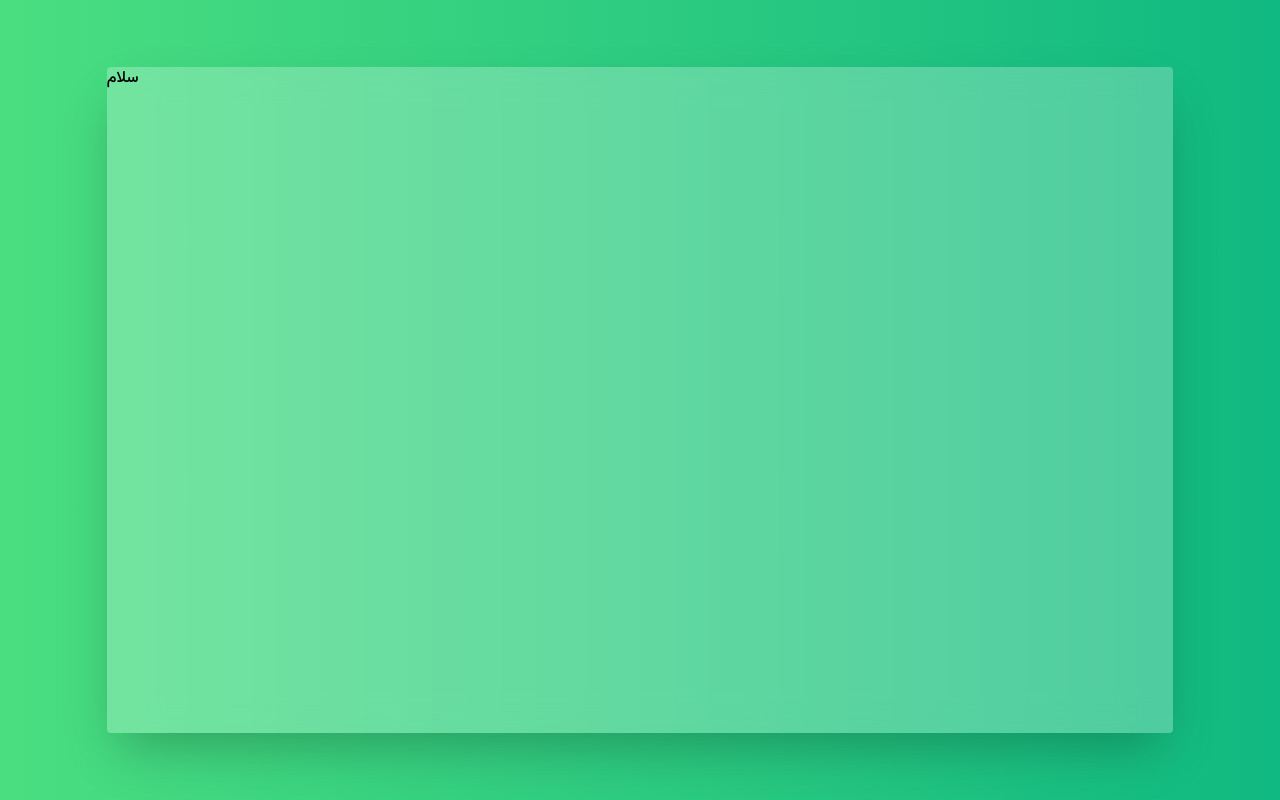
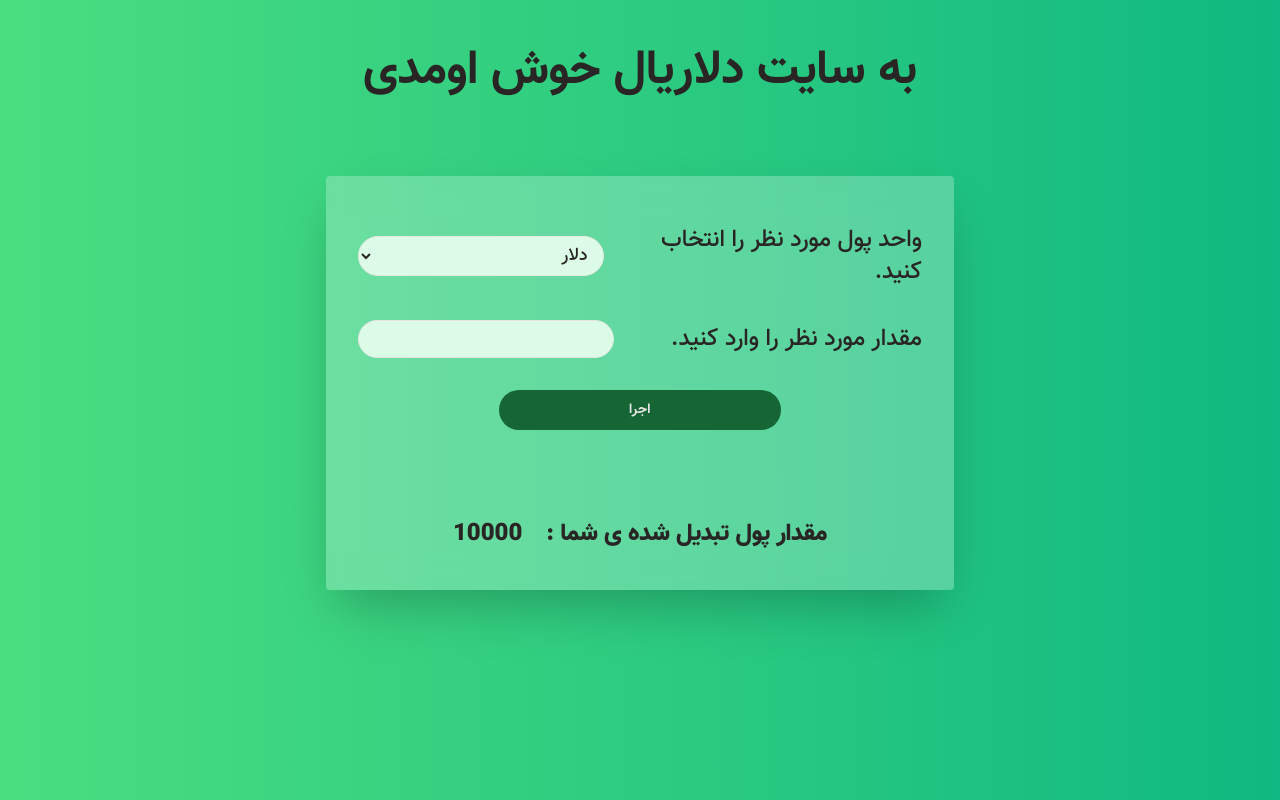
Before and after one commit to Mohammad-MH1/react-task, a React (Vite) app: page / in a window 1280 px wide. Built offline with nearby package versions, Linux system fonts and the light colour scheme.

Commit message:
Build a static version

```diff
--- a/index.html
+++ b/index.html
@@ -7,7 +7,7 @@
     <title>Vite + React + TS</title>
   </head>
   <body
-    class="font-vazir bg-gradient-to-r from-green-400 to-emerald-500 font-medium"
+    class="bg-gradient-to-r from-green-400 to-emerald-500 font-vazir font-medium text-stone-800"
   >
     <div id="root"></div>
     <script type="module" src="/src/main.tsx"></script>
--- a/package.json
+++ b/package.json
@@ -11,7 +11,8 @@
   },
   "dependencies": {
     "react": "^18.3.1",
-    "react-dom": "^18.3.1"
+    "react-dom": "^18.3.1",
+    "react-icons": "^5.3.0"
   },
   "devDependencies": {
     "@eslint/js": "^9.9.0",
--- a/src/App.tsx
+++ b/src/App.tsx
@@ -1,7 +1,19 @@
 import AppLayout from './components/AppLayout';
+import FormCard from './components/FormCard';
+import Header from './components/Header';
+import Main from './components/Main';
+import TextCard from './components/TextCard';
 
 function App() {
-  return <AppLayout />;
+  return (
+    <AppLayout>
+      <Header />
+      <Main>
+        <FormCard />
+        <TextCard />
+      </Main>
+    </AppLayout>
+  );
 }
 
 export default App;
--- a/src/components/AppLayout.tsx
+++ b/src/components/AppLayout.tsx
@@ -1,10 +1,14 @@
-function AppLayout() {
+import { ReactNode } from 'react';
+
+type AppLayoutProps = {
+  children: ReactNode;
+};
+
+function AppLayout({ children }: AppLayoutProps) {
   return (
-    <main className='flex h-dvh items-center justify-center'>
-      <div className='h-5/6 w-5/6 rounded bg-white/[.25] shadow-2xl backdrop-blur-lg'>
-        سلام
-      </div>
-    </main>
+    <>
+      <div className='h-dvh px-3 py-5 md:py-12'>{children}</div>
+    </>
   );
 }
 
--- /dev/null
+++ b/src/components/Button.tsx
@@ -0,0 +1,9 @@
+function Button() {
+  return (
+    <button className='inline-block h-6 w-3/4 rounded-full bg-green-800 text-sm font-semibold uppercase tracking-wide text-stone-200 transition-colors duration-300 hover:bg-green-600 hover:text-stone-300 focus:bg-green-600 focus:outline-none focus:ring focus:ring-green-600 focus:ring-offset-2 disabled:cursor-not-allowed sm:w-1/2 md:h-8 lg:h-10'>
+      اجرا
+    </button>
+  );
+}
+
+export default Button;
--- /dev/null
+++ b/src/components/FormCard.tsx
@@ -0,0 +1,30 @@
+import Button from './Button';
+
+function FormCard() {
+  return (
+    <form className='flex flex-col gap-3 py-2 sm:text-lg md:gap-6 md:text-xl lg:gap-8 lg:text-2xl'>
+      <div className='flex items-center justify-center gap-4 md:justify-around lg:justify-between'>
+        <label htmlFor='currency' className=''>
+          واحد پول مورد نظر را انتخاب کنید.
+        </label>
+        <select id='currency' className='input lg:w-64 lg:text-lg'>
+          <option value='dollar'>دلار</option>
+          <option value='rial'>ریال</option>
+        </select>
+      </div>
+      <div className='flex flex-col items-center justify-between gap-1 sm:flex-row sm:justify-center sm:gap-3 md:justify-around lg:justify-between'>
+        <label htmlFor='number'>مقدار مورد نظر را وارد کنید.</label>
+        <input
+          type='number'
+          id='number'
+          className='input sm:w-32 lg:w-64 lg:text-lg'
+        />
+      </div>
+      <div className='flex justify-center'>
+        <Button />
+      </div>
+    </form>
+  );
+}
+
+export default FormCard;
--- /dev/null
+++ b/src/components/Header.tsx
@@ -0,0 +1,12 @@
+function Header() {
+  return (
+    <header
+      dir='rtl'
+      className='mb-8 text-center text-3xl font-bold sm:mb-11 md:mb-20 md:text-4xl xl:text-5xl'
+    >
+      <h1>به سایت دلاریال خوش اومدی</h1>
+    </header>
+  );
+}
+
+export default Header;
--- /dev/null
+++ b/src/components/Main.tsx
@@ -0,0 +1,20 @@
+import { ReactNode } from 'react';
+
+type MainProps = {
+  children: ReactNode;
+};
+
+function Main({ children }: MainProps) {
+  return (
+    <main className='flex items-center justify-center'>
+      <div
+        className='flex h-5/6 w-full flex-col gap-10 rounded bg-white/[.25] px-5 py-4 shadow-2xl backdrop-blur-lg sm:w-5/6 md:w-3/4 md:gap-12 md:px-6 md:py-6 lg:w-3/5 lg:px-8 lg:py-10 xl:w-1/2 xl:gap-20'
+        dir='rtl'
+      >
+        {children}
+      </div>
+    </main>
+  );
+}
+
+export default Main;
--- /dev/null
+++ b/src/components/TextCard.tsx
@@ -0,0 +1,10 @@
+function TextCard() {
+  return (
+    <section className='space-y-2 text-center text-xl font-black md:flex md:items-center md:justify-center md:gap-6 md:space-y-0 xl:text-2xl'>
+      <p>مقدار پول تبدیل شده ی شما : </p>
+      <p>10000</p>
+    </section>
+  );
+}
+
+export default TextCard;
--- a/src/index.css
+++ b/src/index.css
@@ -3,6 +3,10 @@
 @tailwind utilities;
 
 @layer base {
+  .input {
+    @apply rounded-full border border-stone-200 bg-green-100 px-3 py-1 text-sm transition-all duration-300 focus:outline-none focus:ring focus:ring-green-700;
+  }
+
   @font-face {
     font-family: Vazir;
     src: url('./fonts/Vazir.woff2') format('woff2');
```
Also changed, not shown: 1 other file (tests, documents, lock files or other folders).
